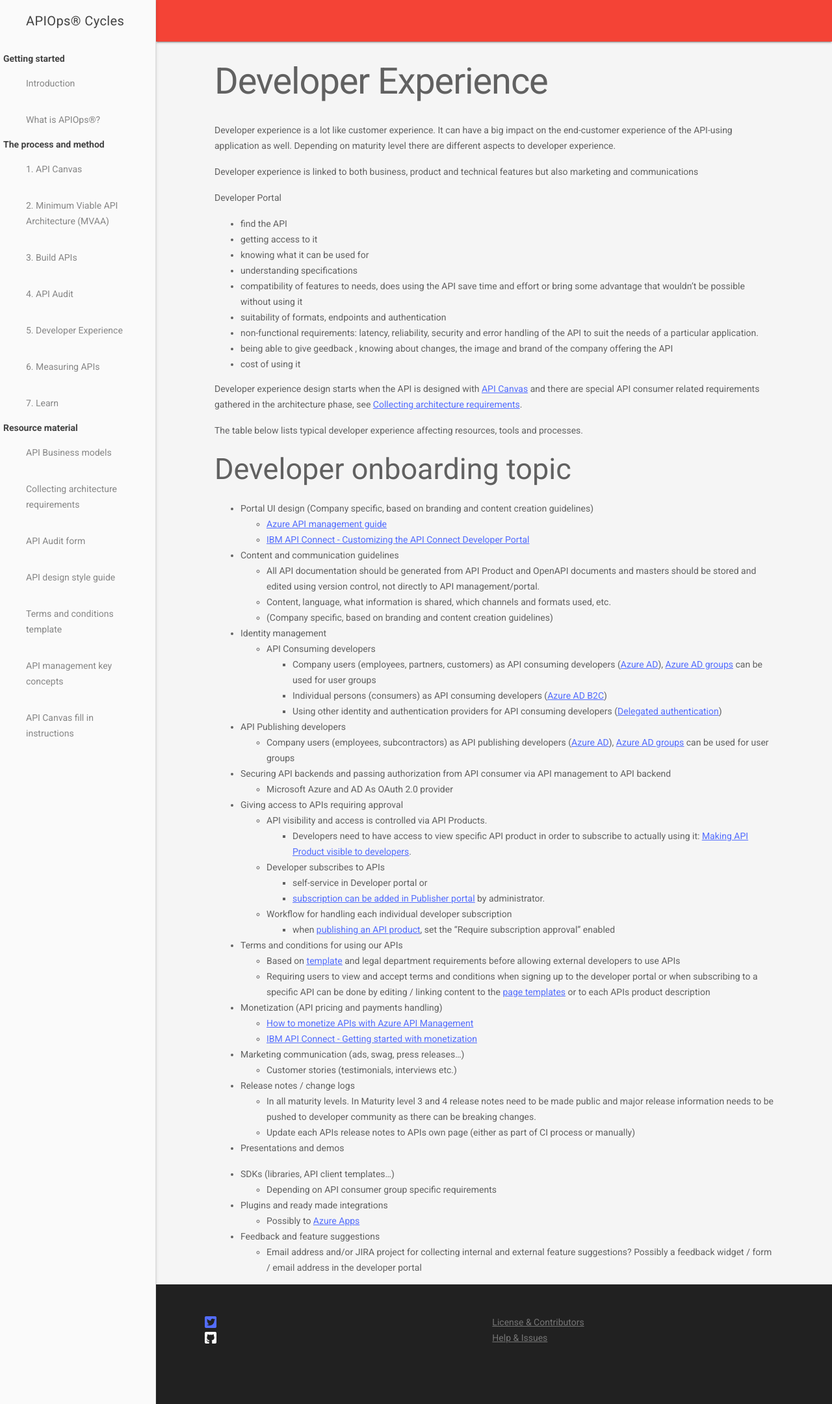
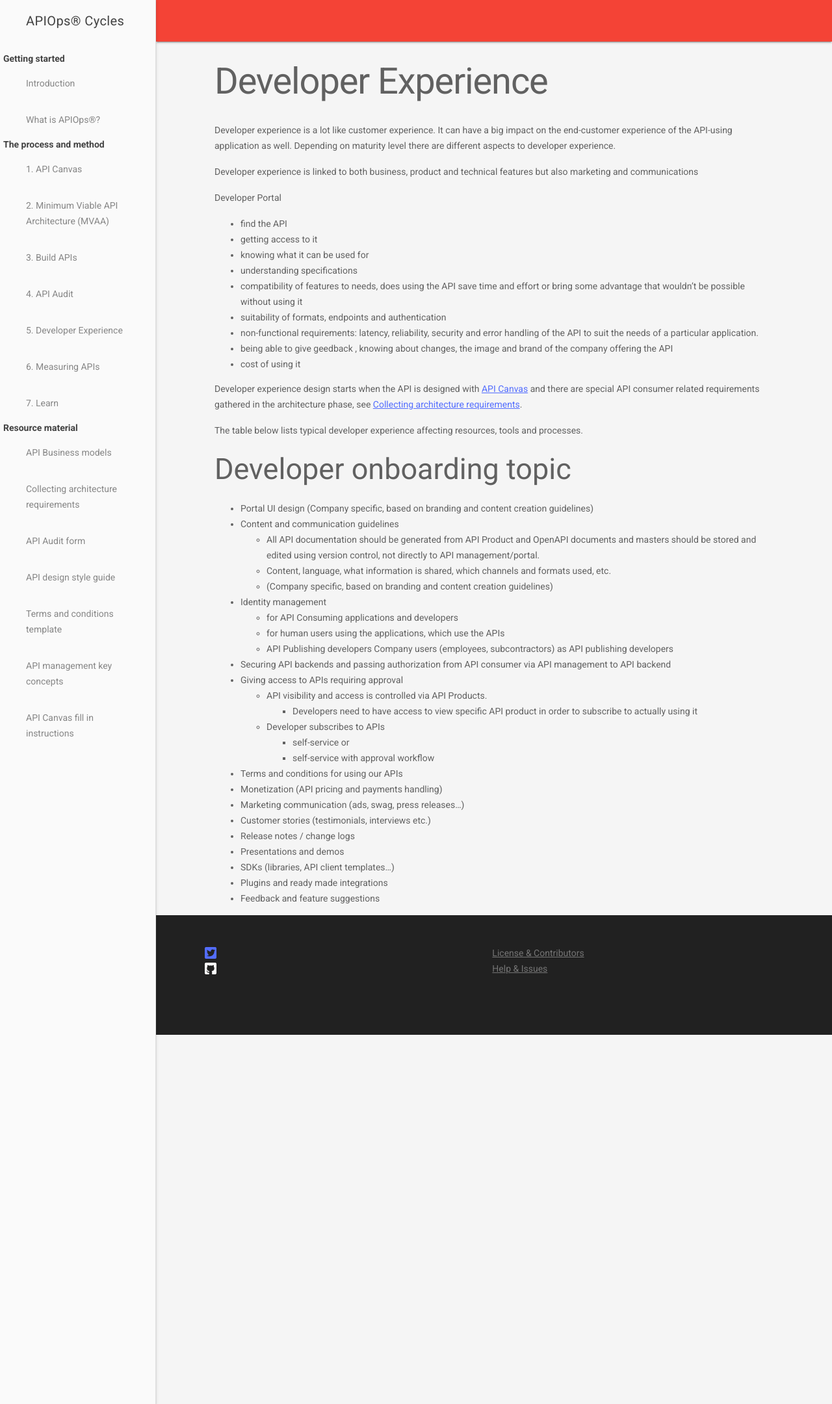
Before and after one commit to mniinio/APIOps-cycles, a Jekyll site: the page built from Developer(APIConsumer)Program.md, in a window 1280 px wide. Shown: the whole page at 65% size. Built offline with Jekyll 4.4.1, drawn with Linux system fonts in a browser that asks for light colours; our own code applies the rules of GitHub Pages for plain Markdown files.

Commit message:
fixed #6

```diff
--- a/Developer(APIConsumer)Program.md
+++ b/Developer(APIConsumer)Program.md
@@ -26,57 +26,28 @@ The table below lists typical developer experience affecting resources, tools an
 ## Developer onboarding topic
 
 * Portal UI design (Company specific, based on branding and content creation guidelines)
-  * [<u>Azure API management guide</u>](https://docs.microsoft.com/en-us/azure/api-management/api-management-modify-content-layout)
-  * [IBM API Connect - Customizing the API Connect Developer Portal](https://developer.ibm.com/apiconnect/2017/07/19/customizing-api-connect-developer-portal/)
-
 * Content and communication guidelines
   * All API documentation should be generated from API Product and OpenAPI documents and masters should be stored and edited using version control, not directly to API management/portal.
   * Content, language, what information is shared, which channels and formats used, etc.
   * (Company specific, based on branding and content creation guidelines)
 
 * Identity management
-  * API Consuming developers
-    * Company users (employees, partners, customers) as API consuming developers ([<u>Azure AD</u>](https://docs.microsoft.com/en-us/azure/api-management/api-management-howto-aad)), [<u>Azure AD groups</u>](https://docs.microsoft.com/en-us/azure/api-management/api-management-howto-aad#how-to-add-an-external-azure-active-directory-group) can be used for user groups
-    * Individual persons (consumers) as API consuming developers ([<u>Azure AD B2C</u>](https://docs.microsoft.com/en-us/azure/api-management/api-management-howto-aad-b2c))
-    * Using other identity and authentication providers for API consuming developers ([<u>Delegated authentication</u>](https://docs.microsoft.com/en-us/azure/api-management/api-management-howto-setup-delegation))
-
-* API Publishing developers
-  * Company users (employees, subcontractors) as API publishing developers ([<u>Azure AD</u>](https://docs.microsoft.com/en-us/azure/api-management/api-management-howto-aad)), [<u>Azure AD groups</u>](https://docs.microsoft.com/en-us/azure/api-management/api-management-howto-aad#how-to-add-an-external-azure-active-directory-group) can be used for user groups
-
+  * for API Consuming applications and developers
+  * for human users using the applications, which use the APIs
+  * API Publishing developers Company users (employees, subcontractors) as API publishing developers
 * Securing API backends and passing authorization from API consumer via API management to API backend
-  * Microsoft Azure and AD As OAuth 2.0 provider
-
 * Giving access to APIs requiring approval
   * API visibility and access is controlled via API Products.
-    * Developers need to have access to view specific API product in order to subscribe to actually using it: [<u>Making API Product visible to developers</u>](https://docs.microsoft.com/en-us/azure/api-management/api-management-howto-add-products#a-namemake-visible-amake-a-product-visible-to-developers).
+    * Developers need to have access to view specific API product in order to subscribe to actually using it
   * Developer subscribes to APIs
-    * self-service in Developer portal or
-    * [<u>subscription can be added in Publisher portal</u>](https://docs.microsoft.com/en-us/azure/api-management/api-management-howto-product-with-rules#a-namesubscribe-account-ato-subscribe-a-developer-account-to-the-product) by administrator.
-  * Workflow for handling each individual developer subscription
-    * when [<u>publishing an API product</u>](https://docs.microsoft.com/en-us/azure/api-management/api-management-howto-add-products#a-nameadd-description-aadd-descriptive-information-to-a-product), set the "Require subscription approval" enabled
-
+    * self-service or
+    * self-service with approval workflow
 * Terms and conditions for using our APIs
-  * Based on [<u>template</u>](https://wiki.digia.com/display/INTEGRATION/Valmet+API+Strategy+DRAFT) and legal department requirements before allowing external developers to use APIs
-  * Requiring users to view and accept terms and conditions when signing up to the developer portal or when subscribing to a specific API can be done by editing / linking content to the [<u>page templates</u>](https://docs.microsoft.com/en-us/azure/api-management/api-management-developer-portal-templates) or to each APIs product description
-
 * Monetization (API pricing and payments handling)
-  * [How to monetize APIs with Azure API Management](https://blogs.msdn.microsoft.com/apimanagement/2016/06/30/how-to-monetize-apis-with-azure-api-management/)
-  * [IBM API Connect - Getting started with monetization](https://developer.ibm.com/apiconnect/2017/07/10/getting-started-monetization-apic-v5072/)
-
 * Marketing communication (ads, swag, press releases...)
-  * Customer stories (testimonials, interviews etc.)
-
+* Customer stories (testimonials, interviews etc.)
 * Release notes / change logs
-  * In all maturity levels. In Maturity level 3 and 4 release notes need to be made public and major release information needs to be pushed to developer community as there can be breaking changes.
-  * Update each APIs release notes to APIs own page (either as part of CI process or manually)
-
 * Presentations and demos
-
 * SDKs (libraries, API client templates...)
-  * Depending on API consumer group specific requirements
-
 * Plugins and ready made integrations
-  * Possibly to [Azure Apps](https://azure.microsoft.com/en-us/services/app-service/)
-
 * Feedback and feature suggestions
-  * Email address and/or JIRA project for collecting internal and external feature suggestions? Possibly a feedback widget / form / email address in the developer portal
```
